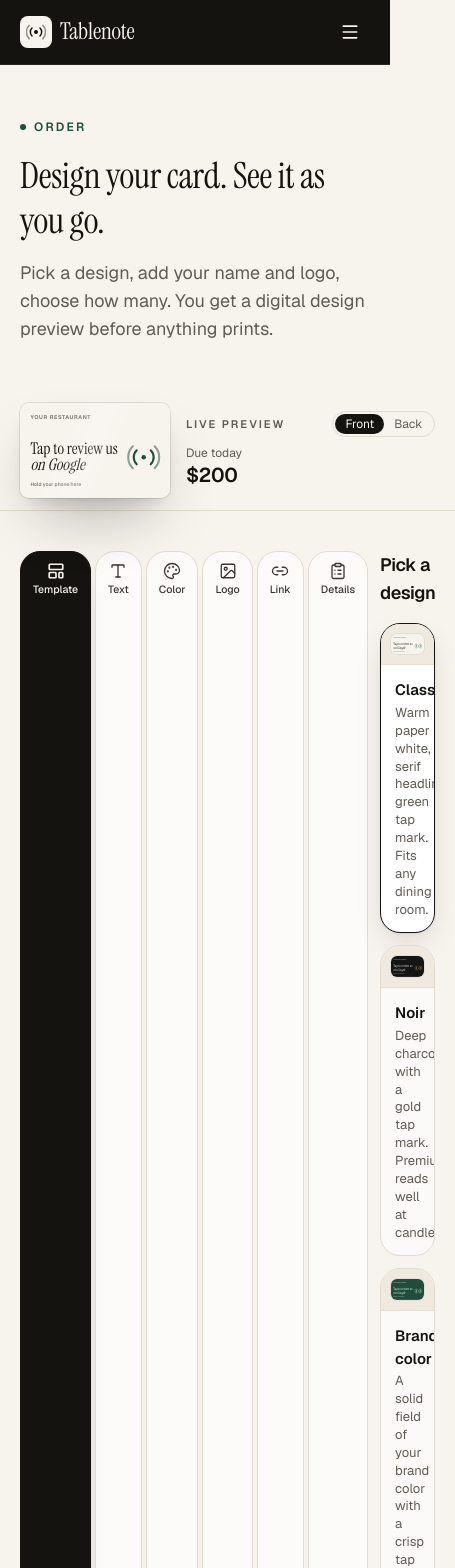
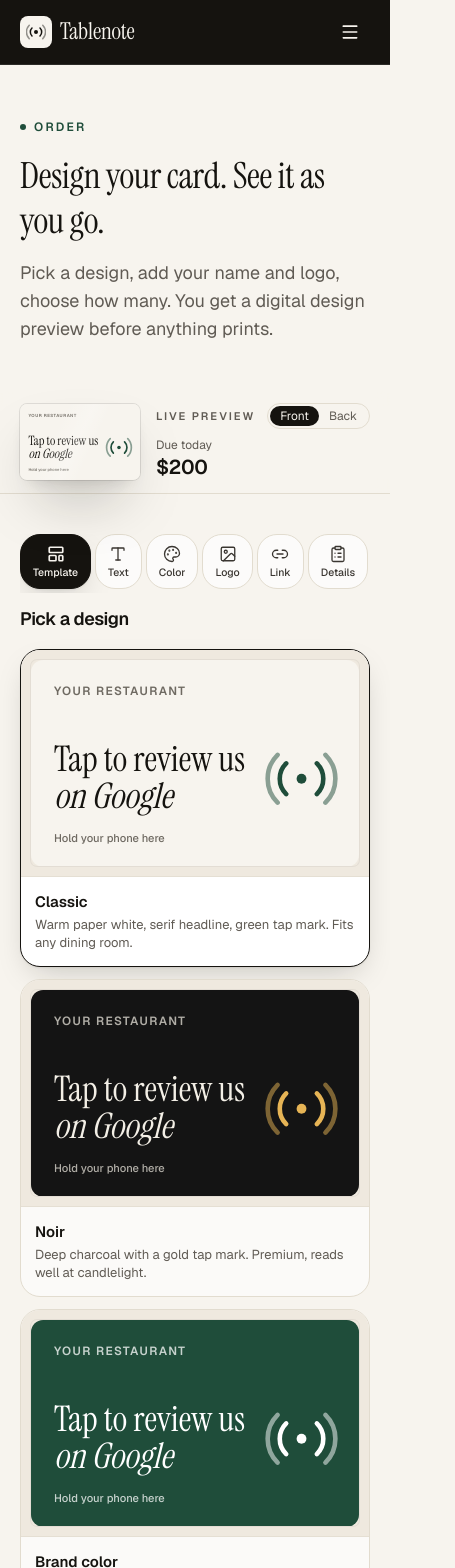
Before and after one commit to MrZay1/Resturant, a Next.js app in the folder site/: page /order in a window 390 px wide. Shown: the top 1568 px of the page, 455 px wide, since content can reach past the window. Built offline with nearby package versions, Linux system fonts and the light colour scheme.

Commit message:
Fix mobile order configurator layout

```diff
--- a/site/components/order/Configurator.tsx
+++ b/site/components/order/Configurator.tsx
@@ -241,15 +241,15 @@
   }
 
   return (
-    <div className="grid gap-10 lg:grid-cols-[1fr_1fr] lg:gap-14">
+    <div className="grid min-w-0 grid-cols-1 gap-10 lg:grid-cols-[minmax(0,1fr)_minmax(0,1fr)] lg:gap-14">
       {/* MOBILE: compact sticky preview so changes are visible while editing */}
       <div className="sticky top-16 z-10 -mx-5 border-b border-line bg-paper/95 px-5 py-3 backdrop-blur sm:-mx-8 sm:px-8 lg:hidden">
         <div className="flex items-center gap-4">
-          <div className="w-[150px] shrink-0">
+          <div className="w-[120px] shrink-0 sm:w-[150px]">
             <Card3D design={preview} side={side} interactive={false} />
           </div>
           <div className="min-w-0 flex-1">
-            <div className="flex items-center justify-between gap-2">
+            <div className="flex flex-wrap items-center justify-between gap-2">
               <div className="text-[11px] font-semibold uppercase tracking-[0.18em] text-muted">Live preview</div>
               <div className="inline-flex rounded-full border border-line p-0.5 text-xs">
                 {(["front", "back"] as const).map((s) => (
@@ -266,11 +266,11 @@
       </div>
 
       {/* LEFT: studio rail + active panel */}
-      <div className="flex gap-3 sm:gap-5">
+      <div className="flex min-w-0 flex-col gap-3 sm:gap-5 lg:flex-row">
         {/* Rail: vertical icon strip on desktop, horizontal scroller on mobile */}
         <nav
           aria-label="Design sections"
-          className="flex shrink-0 gap-1 overflow-x-auto pb-1 lg:sticky lg:top-24 lg:h-fit lg:flex-col lg:gap-1.5 lg:overflow-visible lg:self-start lg:pb-0"
+          className="flex min-w-0 shrink-0 items-start gap-1 overflow-x-auto pb-1 lg:sticky lg:top-24 lg:h-fit lg:flex-col lg:gap-1.5 lg:overflow-visible lg:self-start lg:pb-0"
         >
           {TABS.map(({ key, label, icon: Icon }) => {
             const active = activeTab === key;
```
